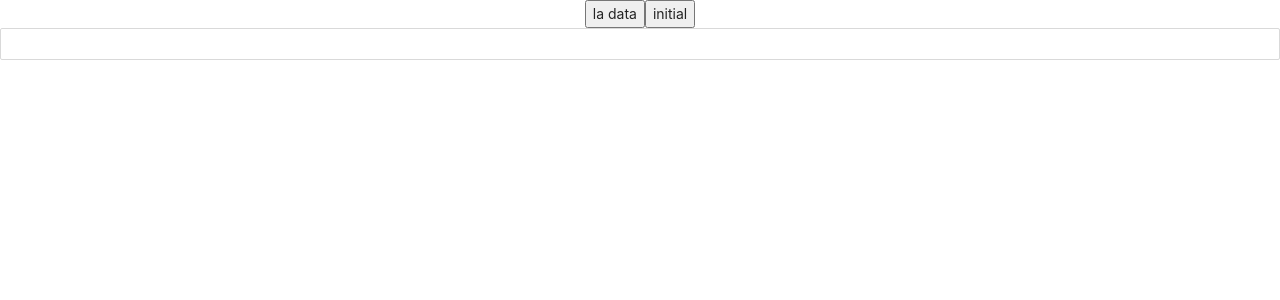
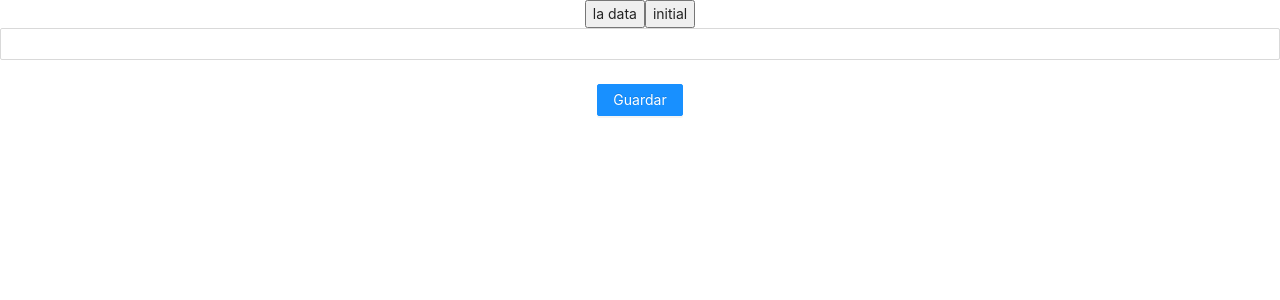
Before and after one commit to NeverSlowDown/city-search-with-react-hooks, a React (Create React App) app: page / in a window 1280 px wide. Shown: the top 300 px of the page. Built offline with nearby package versions, Linux system fonts and the light colour scheme.

Commit message:
adding form

```diff
--- a/src/App.js
+++ b/src/App.js
@@ -1,7 +1,7 @@
 import React, {useState} from 'react';
 import './App.css';
 import styled, {createGlobalStyle} from "styled-components";
-import {Select, Spin, notification} from "antd";
+import {Select, Spin, notification, Form, Button} from "antd";
 import 'antd/dist/antd.css';
 import debounce from "lodash.debounce";
 
@@ -96,17 +96,16 @@ const Loading = styled.div`
 
 const CustomTag = props => {
   const {label} = props;
-  console.log({props})
   return (
     <TagContainer closable={props.closable} onClick={props.onClose}>
       <Country>
-        {label ? label.country : "nop"}
+        {label.country}
       </Country>
       <Name>
-        {label ? label.name : "nop"}
+        {label.name}
       </Name>
       <Subcountry>
-        {label ? label.subcountry : "nop"}
+        {label.subcountry}
       </Subcountry>
     </TagContainer>
   );
@@ -125,14 +124,12 @@ const loadInitial = () => {
 const App = () => {
 
   const [data, setData] = useState([]);
-  const [value, onChange] = useState(null);
   const [initialData, setInitialData] = useState(loadInitial);
-  const [next, setNext] = useState(false);
   const [fetching, setFetching] = useState(false);
 
   const loadOptions = async search => {
     try {
-      const query = search ? next ? `${next}&filter=${search}` : `/cities/?filter=${search}&limit=10` : `/cities/?limit=10`;
+      const query = search ? `/cities/?filter=${search}&limit=10` : `/cities/?limit=10`;
       console.log({query});
 
       setFetching(true);
@@ -144,8 +141,6 @@ const App = () => {
       }));
       await setData(data);
       setFetching(false);
-
-      // responseJSON.links.next && setNext(responseJSON.links.next)
     }
     catch(error) {
       setFetching(false);
@@ -156,6 +151,22 @@ const App = () => {
       console.error(error);
     }
   }
+
+
+  const onFinish = formData => {
+    console.log({formData})
+    notification.success({
+      message: 'Genial',
+      description: 'Los cambios se han guardado correctamente.',
+    });
+  }
+  const onFinishFailed = () => {
+    notification.error({
+      message: 'Error',
+      description: 'Los cambios no se han guardado, intente nuevamente.',
+    });
+  }
+
 
   return (
     <div className="App">
@@ -174,6 +185,15 @@ const App = () => {
           </Loading>
         )
       }
+      <Form
+        name="select-city"
+        onFinish={onFinish}
+        onFinishFailed={onFinishFailed}
+      >
+        <Form.Item
+          name="city"
+          rules={[{ required: true, message: 'Debe seleccionar al menos una opción' }]}
+        >
           <Select
             mode="multiple"
             filterOption={false}
@@ -187,7 +207,7 @@ const App = () => {
           >
             {data.length > 0 ? data.map((item, index) => {
               return(
-            <StyledOption label={item} key={`${item.value}-${index}`} value={item.geonameid}>
+                <StyledOption label={item.label} key={`${item.value}-${index}`} value={item.geonameid}>
                   <ItemContainer>
                     <Country>
                       {item.label.country}
@@ -203,6 +223,15 @@ const App = () => {
               )
             }) : <StyledOption disabled key={`empty`}>Vacio, prueba buscando un pais, estado o ciudad</StyledOption>}
           </Select>
+        </Form.Item>
+
+        <Form.Item>
+          <Button type="primary" htmlType="submit">
+            Guardar
+          </Button>
+        </Form.Item>
+      </Form>
+
      </ChooseContainer>
     </div>
   );
```
Lines whose indentation alone changed are shown as unchanged.
